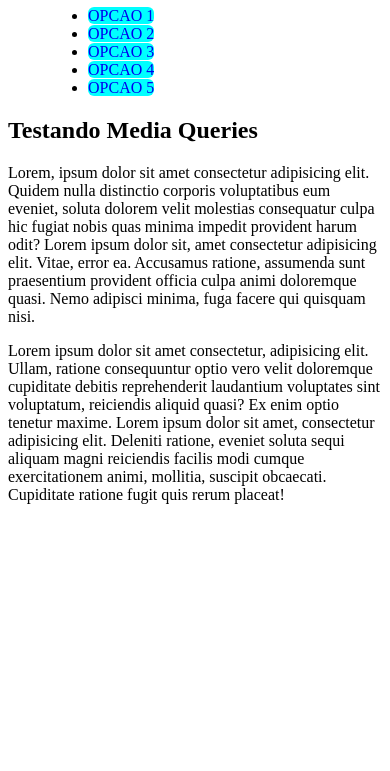
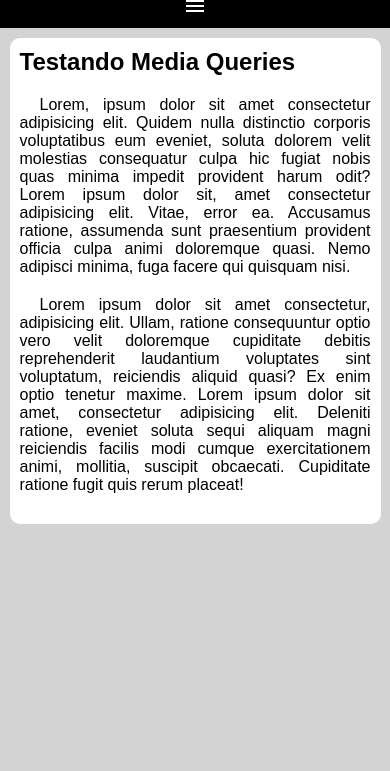
Before and after one commit to zero1x11/html-css, a plain HTML site: page exercicios/ex026/mq005/index.html in a window 390 px wide. Shown: the part 73-844 px from the top of the page. Drawn offline with Linux system fonts and the light colour scheme.

Commit message:
exercício 26 005 media query

```diff
--- a/exercicios/ex026/mq005/estilo/style.css
+++ b/exercicios/ex026/mq005/estilo/style.css
@@ -1,8 +1,81 @@
 @charset "UTF-8";
 
- a {
-    background-color: aqua;
-    border-radius: 6px;
-    text-transform: uppercase;
-    text-decoration: double ;
+* {
+    font-family: Arial, Helvetica, sans-serif;
+    margin: 0px;
+    padding: 0px;
 }
+
+body, html {
+    background-color: lightgrey;
+}
+
+header {
+    background-color: grey;
+
+}
+
+header > h1 {
+    padding: 10px;
+    text-align: center;
+}
+
+i#burguer {
+    background-color: black;
+    color: white;
+    display: block;
+    text-align: center;
+    padding: 10px;
+    cursor: pointer;
+    transition: 0.5s;
+
+}
+
+i#burguer:hover {
+    background-color: white;
+    color: black;
+
+}
+
+menu {
+    display: none;
+
+}
+
+menu > ul {
+    list-style-type: none;
+
+}
+
+menu > ul > li > a {
+    display: block;
+    padding: 10px;
+    text-decoration: none;
+    text-align: center;
+    background-color: rgb(102, 112, 112);
+    color: white;
+    border-top: 2px solid rgb(46, 46, 46);
+}
+
+menu > ul >  li  > a:hover {
+    background-color: rgb(46, 46, 46);
+}
+
+main {
+    width: 90vw;
+    background-color: white;
+    margin: auto;
+    margin-top: 10px;
+    padding: 10px;
+    border-radius: 10px;
+}
+
+article > h2 {
+    padding-bottom: 20px;
+}
+
+article > p {
+    text-align: justify;
+    margin-bottom: 20px;
+    text-indent: 20px;
+}
--- a/exercicios/ex026/mq005/index.html
+++ b/exercicios/ex026/mq005/index.html
@@ -4,12 +4,15 @@
     <meta charset="UTF-8">
     <meta name="viewport" content="width=device-width, initial-scale=1.0">
     <title>Media query</title>
+    <link href="https://fonts.googleapis.com/css2?family=Material+Icons"
+      rel="stylesheet">
     <link rel="stylesheet" href="estilo/style.css">
 </head>
 <body>
     <header>
         <h1>Meu site</h1>
-        <menu>
+        <i id="burguer" class="material-icons" onclick="clickMenu()">menu</i>
+        <menu id="itens">
             <ul>
                 <li><a href="#">Opcao 1</a></li>
                 <li><a href="#">Opcao 2</a></li>
@@ -27,5 +30,14 @@
             <p>Lorem ipsum dolor sit amet consectetur, adipisicing elit. Ullam, ratione consequuntur optio vero velit doloremque cupiditate debitis reprehenderit laudantium voluptates sint voluptatum, reiciendis aliquid quasi? Ex enim optio tenetur maxime. Lorem ipsum dolor sit amet, consectetur adipisicing elit. Deleniti ratione, eveniet soluta sequi aliquam magni reiciendis facilis modi cumque exercitationem animi, mollitia, suscipit obcaecati. Cupiditate ratione fugit quis rerum placeat!</p>
         </article>
     </main>
+    <script>
+        function clickMenu() {
+           if (itens.style.display == 'block' ) {
+            itens.style.display = 'none'
+           } else {
+            itens.style.display = 'block'
+           }
+        }
+    </script>
 </body>
 </html>
```
